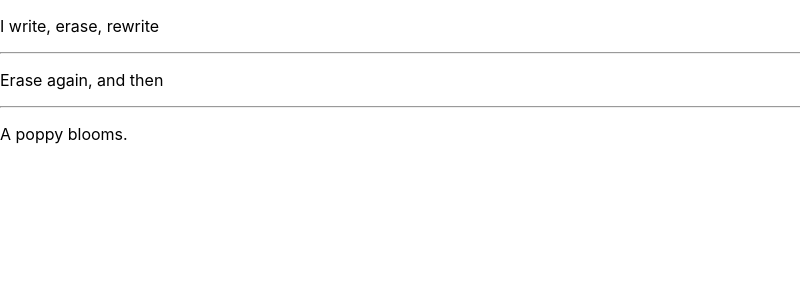
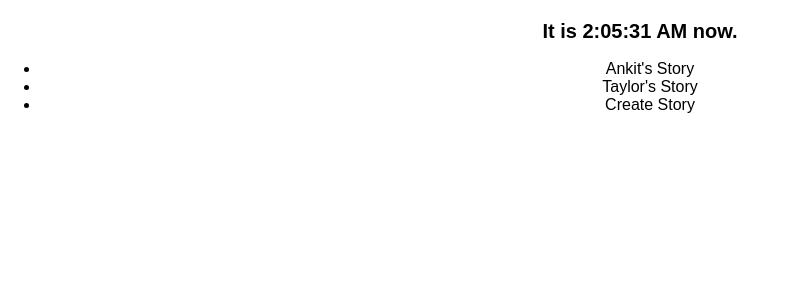
Before and after one commit to jzamesdean/my-app, a React (Create React App) app: page / in a window 1280 px wide. Shown: the top 300 px of the page, without its empty margins (0-800 px from the left). Built offline with nearby package versions, Linux system fonts and the light colour scheme.

Commit message:
learnreact7

```diff
--- a/src/index.js
+++ b/src/index.js
@@ -8,7 +8,9 @@ import './index.css';
 //import App from './learnreact3/App';
 //import App from './learnreact4/App';
 //import App from './learnreact5/App';
-import App from './learnreact6/App';
+//import App from './learnreact6/App';
+import App from './learnreact7/App';
+
 import reportWebVitals from './reportWebVitals';
 
 const root = ReactDOM.createRoot(document.getElementById('root'));
--- /dev/null
+++ b/src/learnreact7/App.js
@@ -0,0 +1,164 @@
+import Profile from './Profile.js';
+import { useState, useEffect } from 'react';
+import "./styles.css";
+
+import StoryTray from './StoryTray.js';
+
+let initialStories = [
+  {id: 0, label: "Ankit's Story" },
+  {id: 1, label: "Taylor's Story" }
+];
+
+function App() {
+  let [stories, setStories] = useState([...initialStories])
+  let time = useTime();
+
+  // HACK: Prevent the memory from growing forever while you read docs.
+  // We're breaking our own rules here.
+  if (stories.length > 100) {
+    stories.length = 100;
+  }
+
+  return (
+    <div
+      style={{
+        width: '100%',
+        height: '100%',
+        textAlign: 'center',
+      }}
+    >
+      <h2>It is {time.toLocaleTimeString()} now.</h2>
+      <StoryTray stories={stories} />
+    </div>
+  );
+}
+
+function useTime() {
+  const [time, setTime] = useState(() => new Date());
+  useEffect(() => {
+    const id = setInterval(() => {
+      setTime(new Date());
+    }, 1000);
+    return () => clearInterval(id);
+  }, []);
+  return time;
+}
+
+function App2() {
+    return (
+      <>
+        <Profile person={{
+          imageId: 'lrWQx8l',
+          name: 'Subrahmanyan Chandrasekhar',
+        }} />
+        <Profile person={{
+          imageId: 'MK3eW3A',
+          name: 'Creola Katherine Johnson',
+        }} />
+      </>
+    )
+  }
+
+function Clock({time}) {
+    let hours = time.getHours();
+    let classStyle;
+
+    if(hours >= 0 && hours <= 6) {
+        classStyle = 'night';
+    } else {
+        classStyle = 'day';
+    }
+
+    return (
+        <h1 id="time" className={classStyle}>
+            {time.toLocaleTimeString()}
+        </h1>
+    );
+}
+
+function useTime0() {
+    const [time, setTime] = useState(() => new Date());
+    useEffect(() => {
+      const id = setInterval(() => {
+        setTime(new Date());
+      }, 1000);
+      return () => clearInterval(id);
+    }, []);
+    return time;
+  }
+
+function App1() {
+    const time = useTime();
+    return (
+        <Clock time={time} />
+    );
+}
+
+
+function Cup({guest}) {
+    return <h2>Tea cup for guest #{guest}</h2>
+}
+
+function TeaGathering() {
+    let cups = [];
+    for (let i = 1; i <= 12; i++){
+        cups.push(<Cup key={i} guest={i} />);
+    }
+    return cups;
+}
+
+function Cup1({guest}) {
+    return <h2>Tea cup for guest #{guest}</h2>
+}
+
+function TeaSet1() {
+    return (
+        <>
+            <Cup guest={1} />
+            <Cup guest={2} />
+            <Cup guest={3} />
+        </>
+    );
+}
+
+
+let guest=0;
+function Cup0() {
+    guest = guest + 1;
+    return <h2>Tea cup for guest #{guest}</h2>;
+}
+
+function TeaSet0() {
+    return (
+        <>
+            <Cup />
+            <Cup />
+            <Cup />
+        </>
+    );
+}
+
+function Recipe({drinkers}) {
+    return (
+        <ol>
+            <li>Boil {drinkers} cups of water.</li>
+            <li>Add {drinkers} spoons of tea and {0.5 * drinkers} spoons of spice.</li>
+            <li>Add {0.5 * drinkers} cups of milk to boil and sugar to taste.</li>
+        </ol>
+    );
+}
+
+function App0() {
+    return (
+        <section>
+            <h1>Spiced Chai Recipe</h1>
+            <h2>For two</h2>
+            <Recipe drinkers={2} />
+            <h2>For a gathering</h2>
+            <Recipe drinkers={4} />
+        </section>
+    )
+}
+
+
+export default App
--- /dev/null
+++ b/src/learnreact7/Profile.js
@@ -0,0 +1,41 @@
+import { useState } from 'react';
+import { getImageUrl } from './utils.js';
+
+let currentPerson;
+
+function Panel({ children }) {
+  const [open, setOpen] = useState(true);
+  return (
+    <section className="panel">
+      <button onClick={() => setOpen(!open)}>
+        {open ? 'Collapse' : 'Expand'}
+      </button>
+      {open && children}
+    </section>
+  );
+}
+export default function Profile({ person }) {
+    currentPerson = person;
+    return (
+      <Panel>
+        <Header currentPerson={currentPerson}/>
+        <Avatar currentPerson={currentPerson}/>
+      </Panel>
+    )
+  }
+
+  function Header({currentPerson}) {
+    return <h1>{currentPerson.name}</h1>;
+  }
+
+  function Avatar({currentPerson}) {
+    return (
+      <img
+        className="avatar"
+        src={getImageUrl(currentPerson)}
+        alt={currentPerson.name}
+        width={50}
+        height={50}
+      />
+    );
+  }
--- /dev/null
+++ b/src/learnreact7/StoryTray.js
@@ -0,0 +1,18 @@
+export default function StoryTray({ stories }) {
+    let tmp_stories = [...stories];
+
+    tmp_stories.push({
+      id: 'create',
+      label: 'Create Story'
+    });
+
+    return (
+      <ul>
+        {tmp_stories.map(story => (
+          <li key={story.id}>
+            {story.label}
+          </li>
+        ))}
+      </ul>
+    );
+  }
--- /dev/null
+++ b/src/learnreact7/styles.css
@@ -0,0 +1,60 @@
+* {
+    box-sizing: border-box;
+  }
+
+  body {
+    font-family: sans-serif;
+    margin: 20px;
+    padding: 0;
+  }
+
+  h1 {
+    margin-top: 0;
+    font-size: 22px;
+  }
+
+  h2 {
+    margin-top: 0;
+    font-size: 20px;
+  }
+
+  h3 {
+    margin-top: 0;
+    font-size: 18px;
+  }
+
+  h4 {
+    margin-top: 0;
+    font-size: 16px;
+  }
+
+  h5 {
+    margin-top: 0;
+    font-size: 14px;
+  }
+
+  h6 {
+    margin-top: 0;
+    font-size: 12px;
+  }
+
+  code {
+    font-size: 1.2em;
+  }
+
+  ul {
+    padding-left: 20px;
+  }
+
+  body > * {
+    width: 100%;
+    height: 100%;
+  }
+  .day {
+    background: #fff;
+    color: #222;
+  }
+  .night {
+    background: #222;
+    color: #fff;
+  }
--- /dev/null
+++ b/src/learnreact7/utils.js
@@ -0,0 +1,7 @@
+export function getImageUrl(person) {
+    return (
+      'https://i.imgur.com/' +
+      person.imageId +
+      's.jpg'
+    );
+  }
```
